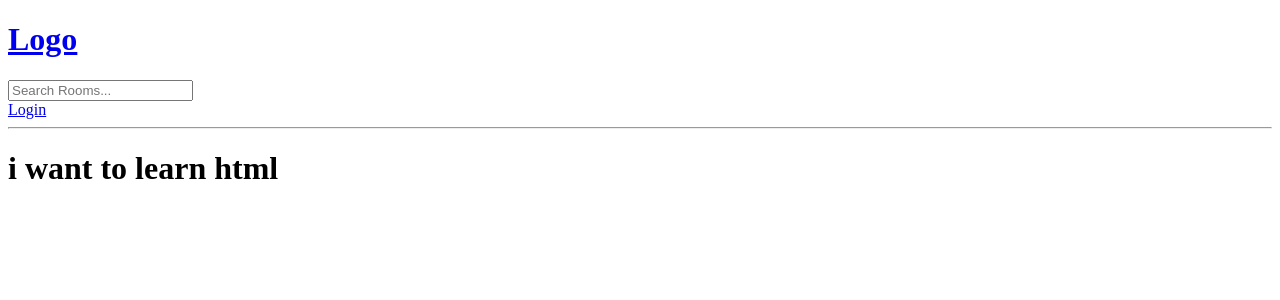
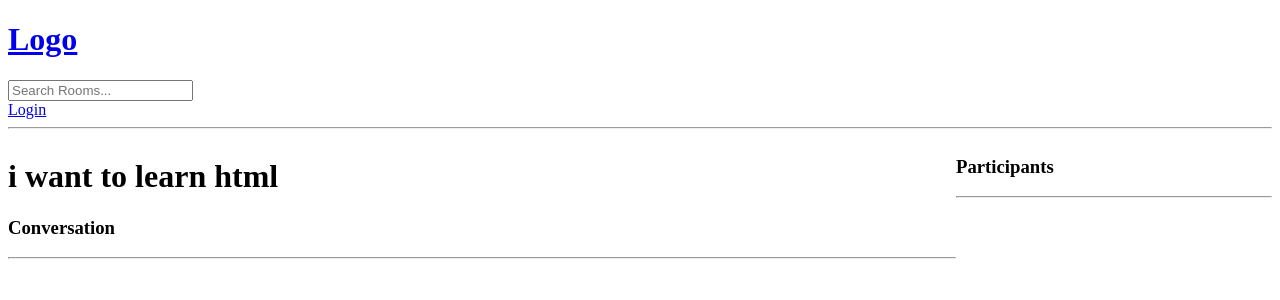
Before and after one commit to aliuncc/djangostarter, a Django app: page /room/3/ in a window 1280 px wide. Shown: the top 300 px of the page. Run offline with Django 5.2, Linux system fonts and the light colour scheme; data comes from the database, SQL or seed files in the repository; both versions use the stored data as it was after the commit.

Commit message:
Chat Room Messages CRUD

```diff
--- a/base/models.py
+++ b/base/models.py
@@ -14,7 +14,7 @@ class Room(models.Model):
     topic = models.ForeignKey(Topic, on_delete=models.SET_NULL, null=True)
     name = models.CharField(max_length=200)
     description = models.TextField(null=True, blank=True)
-    #participants =
+    participants = models.ManyToManyField(User, related_name='participants', blank=True)
     updated = models.DateTimeField(auto_now=True)
     created = models.DateTimeField(auto_now_add=True)
 
--- a/base/templates/base/room.html
+++ b/base/templates/base/room.html
@@ -2,6 +2,60 @@
 
 {% block content  %}
 
-<h1>{{room.name}}</h1>
+<style>
+    .room-container{
+        display: grid;
+        grid-template-columns: 3fr 1fr;
+    }
+</style>
+
+<div class="room-container">
+
+    <div>
+
+        <h1>{{room.name}}</h1>
+
+        <p1>{{room.description}}</p1>
+
+
+        <div class="comment-wrapper">
+            <h3>Conversation</h3>
+            <hr>
+
+            {% for message in room_messages %}
+                <div>
+                    {% if request.user == message.user %}
+                    <a href="{% url 'delete-message' message.id %}">Delete</a>
+                    {% endif %}
+                    <small>@{{message.user}}  {{message.created|timesince}} ago</small>
+                    <p>{{message.body}}</p>
+                    <hr>
+                </div>
+            {% endfor %}
+        </div>
+        {% if request.user.is_authenticated %}
+        <div class="comment-form">
+            <form method='POST' action="">
+                {% csrf_token %}
+                <input type="text" name="body" placeholder="write your message here..."/>
+            </form>
+
+        </div>
+        {% endif  %}
+    </div>
+
+    <div>
+        <h3>Participants</h3>
+        <hr>
+
+        {% for user in participants %}
+        <div>
+            <p>@{{user.username}}</p>
+        </div>
+
+        {% endfor %}
+    </div>
+
+</div>
 
 {% endblock content  %}
--- a/base/urls.py
+++ b/base/urls.py
@@ -12,5 +12,6 @@ urlpatterns = [
     path('create-room/', views.createRoom, name="create-room"),
     path('update-room/<str:pk>/', views.updateRoom, name="update-room"),
     path('delete-room/<str:pk>/', views.deleteRoom, name="delete-room"),
+    path('delete-message/<str:pk>/', views.deleteMessage, name="delete-message"),
 
 ]
--- a/base/views.py
+++ b/base/views.py
@@ -5,7 +5,7 @@ from django.contrib.auth.decorators import login_required
 from django.contrib.auth import authenticate, login, logout
 from django.contrib.auth.forms import UserCreationForm
 from django.db.models import Q
-from .models import Room, Topic
+from .models import Room, Topic, Message
 from .forms import RoomForm
 from django.contrib.auth.models import User
 # Create your views here.
@@ -87,7 +87,19 @@ def home(request):
 
 def room(request, pk):
     room = Room.objects.get(id=pk)
-    context = {'room': room}
+    room_messages = room.message_set.all().order_by('-created')
+    participants = room.participants.all()
+
+    if request.method == 'POST':
+        message = Message.objects.create(
+            user=request.user,
+            room=room,
+            body=request.POST.get('body')
+        )
+        room.participants.add(request.user)
+        return redirect('room', pk=room.id)
+
+    context = {'room': room, 'room_messages': room_messages, 'participants': participants}
     return render(request, 'base/room.html', context)
 
 
@@ -138,3 +150,15 @@ def deleteRoom(request, pk):
         room.delete()
         return redirect('home')
     return render(request, 'base/delete.html', {'obj': room})
+
+@login_required(login_url='login')
+def deleteMessage(request, pk):
+    message = Message.objects.get(id=pk)
+
+    if request.user != message.user:
+        return HttpResponse('You are not allowed here!')
+
+    if request.method == 'POST':
+        message.delete()
+        return redirect('home')
+    return render(request, 'base/delete.html', {'obj': message})
```
Also changed, not shown: base/migrations/0003_alter_room_options_room_participants.py (added), db.sqlite3.
